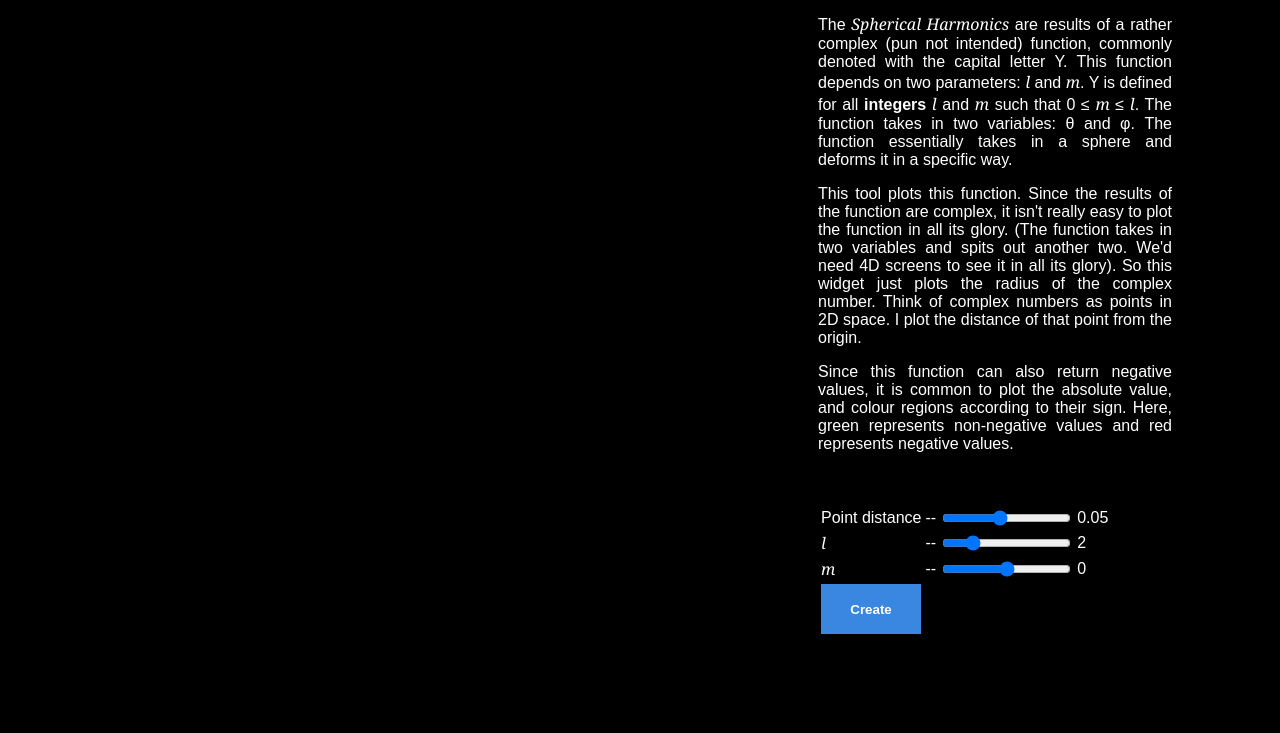
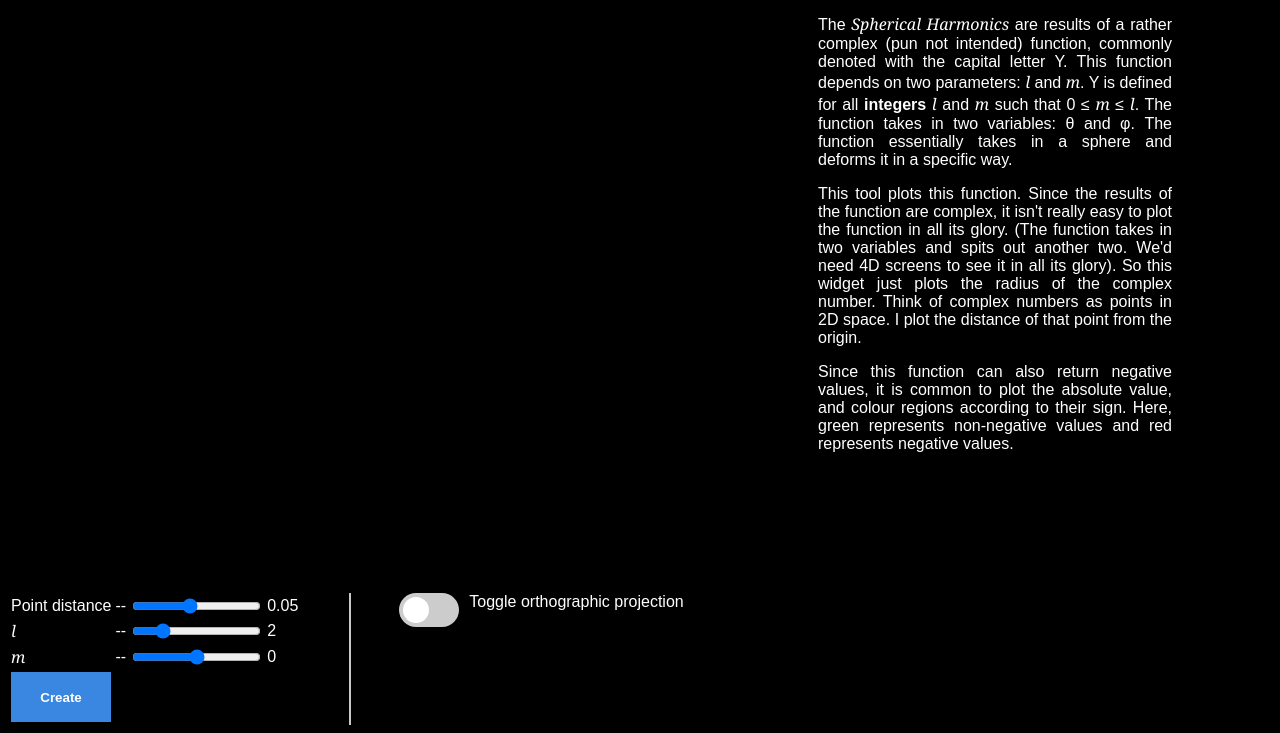
Before and after one commit to Lauchmelder23/random, a plain HTML site: page orbitals.html in a window 1280 px wide. Shown: the part 175-908 px from the top of the page. Before the commit the page ends 820 px from the top, so only its background shows below. Drawn offline with Linux system fonts and the light colour scheme; a script that the page names is missing.

Commit message:
Added orthographic projection

```diff
--- a/orbitals.html
+++ b/orbitals.html
@@ -63,6 +63,72 @@
             height: 95vh;
             width: 95vh;
         }
+
+        table
+        {
+            padding-right: 3em;
+            border-right: 2px solid rgb(200, 200, 200);
+            height: 100px;
+        }
+
+        #controls {
+            display: inline-flex;
+        }
+
+        .switch {
+            position: relative;
+            display: inline-block;
+            width: 60px;
+            height: 34px;
+            margin-left: 3em;
+            margin-right: 10px;
+        }
+
+        .switch input {
+            opacity: 0;
+            width: 0;
+            height: 0;
+        }
+
+        input:checked + .slider {
+            background-color: #2196F3;
+        }
+
+        input:focus + .slider {
+            box-shadow: 0 0 1px #2196F3;
+        }
+
+        input:checked + .slider:before {
+            -webkit-transform: translateX(26px);
+            -ms-transform: translateX(26px);
+            transform: translateX(26px);
+        }
+
+        .slider {
+            position: absolute;
+            cursor: pointer;
+            top: 0;
+            left: 0;
+            right: 0;
+            bottom: 0;
+            background-color: #ccc;
+            -webkit-transition: .4s;
+            transition: .4s;
+            border-radius: 34px;
+        }
+
+        .slider:before {
+            position: absolute;
+            content: "";
+            height: 26px;
+            width: 26px;
+            left: 4px;
+            bottom: 4px;
+            background-color: white;
+            -webkit-transition: .4s;
+            transition: .4s;
+            border-radius: 50%;
+        }
     </style>
 </head>
 <body>
@@ -93,6 +159,7 @@
     </p>
     <br>
     <br>
+    <div id="controls">
         <table>
             <tr>
                 <td>Point distance</td>
@@ -117,5 +184,12 @@
 
             <tr><td><button onclick="createModel()">Create</button></td></tr>
         </table>
+
+        <label class="switch">
+            <input type="checkbox" onchange="changeProjection(this)">
+            <span class="slider"></span>
+        </label>
+        Toggle orthographic projection
+    </div>
 </body>
 </html>
--- a/orbitals/rendering.js
+++ b/orbitals/rendering.js
@@ -21,6 +21,13 @@ function HSVtoRGB(h, s, v) {
         g: Math.round(g * 255),
         b: Math.round(b * 255)
     };
+}
+
+var ortho = false;
+
+function changeProjection(e)
+{
+    ortho = !ortho;
 }
 
 var canvas = document.querySelector('#screen');
@@ -131,7 +138,10 @@ function drawScene()
     const zFar = 100.0;
 
     const projMat = mat4.create();
-    mat4.perspective(projMat, fov, aspect, zNear, zFar);
+    if(ortho)
+        mat4.ortho(projMat, -1.0, 1.0, -1.0, 1.0, zNear, zFar);
+    else
+        mat4.perspective(projMat, fov, aspect, zNear, zFar);
 
     mat4.rotate(viewMat, viewMat, 0.05, [0.0, 1.0, 0.0]);
 
```
Lines whose indentation alone changed are shown as unchanged.
